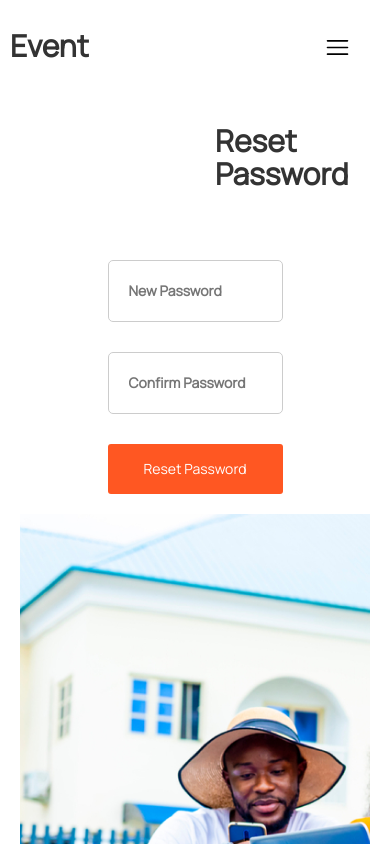
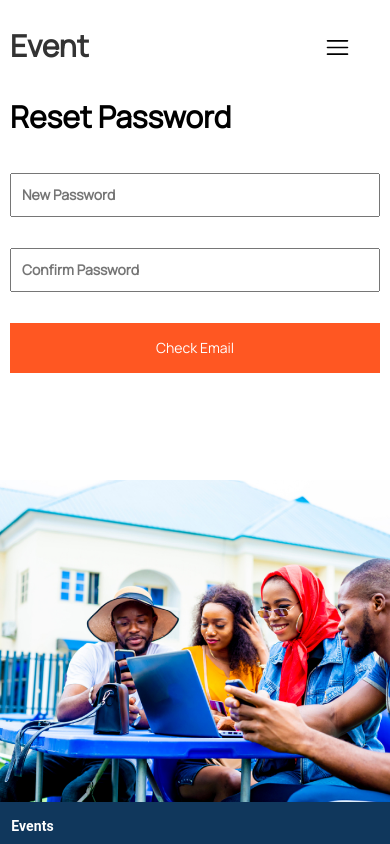
Before and after one commit to decadevs/event-booking-frontend-sq12, a React (Vite) app: page /reset-password in a window 390 px wide. Shown: the top 844 px of the page. Built offline with nearby package versions, Linux system fonts and the light colour scheme.

Commit message:
Forget-ResetPassword

```diff
--- a/src/App.css
+++ b/src/App.css
@@ -1,15 +1,15 @@
-#root {
+/* #root {
   width: 100%;
   margin: 0 auto;
   padding: 2rem;
   text-align: center;
 }
 
-  /* --primary: #10375C;
+   --primary: #10375C;
   --secondary: #FF5722;
   --white: #FFF;
   --dark: #000;
-  --gray: #c5c600; */
+  --gray: #c5c600;
 
 .logo {
   height: 6em;
@@ -44,4 +44,4 @@
 
 .read-the-docs {
   color: #888;
-}
+} */
--- a/src/App.tsx
+++ b/src/App.tsx
@@ -32,6 +32,7 @@ function App() {
         <Navbar />
           <BrowserRouter>
             <Routes>
+            {/* <Route path='/nav' element={<Navbar />} /> */}
               <Route path='' element={<DemoPage />} />
               <Route path='/dashboard' element={<DashboardPage />} />
               <Route path='/tickets' element={<Ticket />} />
--- a/src/components/Buttons/Buttons.tsx
+++ b/src/components/Buttons/Buttons.tsx
@@ -12,14 +12,13 @@ const Button: React.FC<Props> = ({
     content,
     styleType = "primary",
     height,
-    width,
     onClick,
     type,
     ...props
 }) => {
     const className = styles[styleType];
     return (
-        <button className={className} onClick={onClick} style={{ height, width }} type={type} {...props}>
+        <button className={className} onClick={onClick} style={{ height }} type={type} {...props}>
             {" "}
             {content}
         </button>
--- a/src/index.css
+++ b/src/index.css
@@ -28,14 +28,14 @@ a:hover {
   color: #535bf2;
  } */
 
-body {
+/* body {
   margin: 0;
-  display: flex;
+  display: flex; */
   /* place-items: center; */
   /* min-width: 320px;
   min-height: 100vh;
   background-color: #E5E5E5; */
-}
+/* }  */
 
 h1 {
   font-size: 3.2em;
--- a/src/pages/ForgotPassword/any.module.css
+++ b/src/pages/ForgotPassword/any.module.css
@@ -1,105 +1,84 @@
-*{
-    margin: 0;
-    padding: 0;
-    box-sizing: border-box;
+.forgotPasswordContainer{
+  display: flex;
+  margin-top: 80px;
+  padding: 0;
+
 }
-.MainWrapper{
+
+.formWrapper{
+  display: flex;
+  justify-content: center;
+  width: 50%;
+  align-items: center;
+
+}
+
+.formContainer{
+  display: flex;
+  width: 45rem;
+  height: 40rem;
+  flex-direction: column;
+
+}
+
+
+.fPTitle{
+  margin-bottom: 5rem;
+}
+.fPTitle h1{
+  font-size: 3rem;
+  font-weight: 800;
+  color:black;
+}
+.fPinputContainer{
+  display: flex;
+  flex-direction: column;
+  justify-content: space-between;
+  height:12rem;
+}
+
+.fPformInput{
+  padding: 10px;
+
+}
+.fPBtn{
+  padding:10px 0;
+  margin:0;
+  border-radius: 0;
+  background-color: #FF5722;
+  color: white;
+}
+
+.fPImageContainer{
+  width: 50%;
+}
+.passwordimage{
   width:100%;
 }
-.forgotPasswordContainer {
-    display: flex;
-    align-items: center;
+@media screen and (max-width:1028px){
+ .forgotPasswordContainer{
+    flex-direction: column;
     justify-content: center;
-    /* background-color: #E5E5E5; */    max-width: 100%;
-    /* background-color: blue; */  }
-  .formPage{
-    justify-content: center;
-    width: 100%;
-    /* background-color: blueviolet; */    /* align-items: center; */  }
-  .forgotPasswordImage {
-    width: 50%;
   }
-  .forgotPasswordForm {
-    display: flex;
-    flex-direction: column;
-    width: 50%;
-    text-align: left;
-  }
-  .formPage {
-    margin-bottom: 20px;
-    width: 7;
-  }
-  .title{
-    margin-left: 70px;
-    font-size: 30px;
-    font-weight: 900;
-  }
-  .paragraph{
-    margin-left: 70px;
-    margin-bottom: 30px;
-  }
-  label {
-    display: block;
-    margin-bottom: -11px;
-    margin-left: 100px;
-    width: 10px;
-  }
-  input {
-    display: block;
-    width: 70%;
-    padding: 20px;
-    border: 1px solid #ccc;
-    border-radius: 5px;
-    margin-left: 70px;
-    margin-bottom: 30px;
-  }
-  Button{
-    margin-left: 70px;
-  }
-  @media screen and (max-width:1024px) {
-    .forgotPasswordContainer{
-        display: flex;
-        flex-direction: column;
-        justify-content: center;
-        width: 100%;
-        margin-top: 6em;
-        overflow-y: hidden;
-    }
-    .forgotPasswordForm{
-        width: 100%;
-        text-align: center;
-        display: flex;
-        flex-direction: column;
-        justify-content: center;
-        text-align: left;
-    }
-    .title{
-      margin-left: 195px;
-      font-size: 30px;
-      font-weight: 900;
-      }
-      Button{
-    margin-left: 0;
-    width: 100%;
-    margin-bottom: 20px;
-  }
-  input {
-    display: block;
-   display: flex;
-    margin-left: 0;
-  /* align-items: center;  justify-content: center; */  width: 50%;
-  }
-  .forgotPasswordImage{
-    width: 100%;
-    margin-bottom: 20px;
-  }
-  .formPage{
+
+.fPImageContainer{
+  width: 100%;
+}
+.formWrapper{
+  justify-content: center;
+  width: 100%;
+  align-items: center;
+
+}
+.formContainer{
+  width:50%;
+  padding: 0 10px ;
+}
+
+}
+@media screen and (max-width:600px){
+  .formContainer{
     width:100%;
-    display:flex;
-    flex-direction:column;
-    align-items: center  }
-  .paragraph{
-    margin-left: 195px;
-    margin-bottom: 30px;
+    padding: 0 10px ;
   }
 }
--- a/src/pages/Reset Password/resetPassword.module.css
+++ b/src/pages/Reset Password/resetPassword.module.css
@@ -1,102 +1,89 @@
-* {
-    margin: 0;
+
+
+  .forgotPasswordContainer{
+    display: flex;
+    margin-top: 80px;
     padding: 0;
-    box-sizing: border-box;
+
   }
-  .MainWrapper {
+
+  .formWrapper{
+    display: flex;
+    justify-content: center;
+    width: 50%;
+    align-items: center;
+
+  }
+
+  .formContainer{
+    display: flex;
+    width: 45rem;
+    height: 40rem;
+    flex-direction: column;
+
+  }
+
+
+  .RPTitle{
+    margin-bottom: 3rem;
+  }
+  .RPTitle h1{
+    font-size: 3rem;
+    font-weight: 800;
+    color:black;
+  }
+  .RPinputContainer{
+    display: flex;
+    flex-direction: column;
+    justify-content: space-between;
+    height:20rem;
+
+  }
+
+  .RPformInput{
+    padding: 10px ;
+
+
+
+  }
+  .RPBtn{
+    padding:10px 0;
+    margin:0;
+    border-radius: 0;
+    background-color: #FF5722;
+    color: white;
+  }
+
+  .RPImageContainer{
+    width: 50%;
+  }
+  .passwordimage{
+    width:100%;
+  }
+  @media screen and (max-width:1028px){
+   .forgotPasswordContainer{
+      flex-direction: column;
+      justify-content: center;
+    }
+
+  .RPImageContainer{
     width: 100%;
   }
-  .resetPasswordContainer {
-    display: flex;
-    align-items: center;
-    justify-content: center;
-    /* background-color: #E5E5E5; */  max-width: 100%;
-    /* background-color: blue; */}
-  .formPage {
+  .formWrapper{
     justify-content: center;
     width: 100%;
-    /* align-items: center; */}
-  .resetPasswordImage {
-    width: 50%;
+    align-items: center;
+
   }
-  .resetPasswordForm {
-    display: flex;
-    flex-direction: column;
-    width: 50%;
-    text-align: left;
+  .formContainer{
+    width:50%;
+    padding: 0 10px ;
   }
-  .title {
-    margin-left: 70px;
-    font-size: 30px;
-    font-weight: 900;
-    margin-bottom: 70px;
+
   }
-  .input1 {
-    display: block;
-    width: 70%;
-    padding: 20px;
-    border: 1px solid #ccc;
-    border-radius: 5px;
-    margin-left: 70px;
-    margin-bottom: 30px;
-  }
-  .input2 {
-    display: block;
-    width: 70%;
-    padding: 20px;
-    border: 1px solid #ccc;
-    border-radius: 5px;
-    margin-left: 70px;
-    margin-bottom: 30px;
-  }
-  Button {
-    margin-left: 70px;
-  }
-  @media screen and (max-width: 1024px) {
-    .resetPasswordContainer {
-      display: flex;
-      flex-direction: column;
-      justify-content: center;
-      width: 100%;
-      margin-top: 6em;
-      overflow-y: hidden;
-    }
-    .resetPasswordForm {
-      width: 100%;
-      text-align: center;
-      display: flex;
-      flex-direction: column;
-      justify-content: center;
-      text-align: left;
-    }
-    .title {
-      margin-left: 195px;
-      font-size: 30px;
-      font-weight: 900;
-    }
-    Button {
-      margin-left: 0;
-      /* margin-bottom: 10px; */  }
-    .input1 {
-      display: block;
-      display: flex;
-      margin-left: 0;
-      /* align-items: center;justify-content: center; */    width: 50%;
-    }
-    .input2 {
-      display: block;
-      display: flex;
-      margin-left: 0;
-      /* align-items: center;justify-content: center; */    width: 50%;
-    }
-    .resetPasswordImage {
-      width: 100%;
-      margin-bottom: 20px;
-    }
-    .formPage {
-      width: 100%;
-      display: flex;
-      flex-direction: column;
-      align-items: center;
+  @media screen and (max-width:600px){
+    .formContainer{
+      width:100%;
+      padding: 0 10px ;
     }
   }
--- a/src/pages/Reset Password/resetPassword.tsx
+++ b/src/pages/Reset Password/resetPassword.tsx
@@ -3,19 +3,22 @@ import Navbar from "../../components/navbar/Navbar";
 import Image from "../../assets/image 1.png";
 import Button from "../../components/Buttons/Buttons";
 import ResetPassword from "./resetPassword.module.css";
+
 const resetPassword = () => {
   return (
-    <div className={ResetPassword.MainWrapper}>
-      {" "}
-      <div className={ResetPassword.resetPasswordContainer}>
-        {" "}
-        <div className={ResetPassword.resetPasswordForm}>
-          {" "}
-          <h1 className={ResetPassword.title}>Reset Password</h1>{" "}
-          <form className={ResetPassword.formPage}>
-            {" "}
-            <input
-              className={ResetPassword.input1}
+    <div className={ResetPassword.forgotPasswordContainer}>
+      <div className={ResetPassword.formWrapper}>
+        <div className={ResetPassword.formContainer}>
+          <div className={ResetPassword.RPTitle}>
+            <h1>Reset Password</h1>
+
+          </div>
+          <form className={ResetPassword.RPForm}>
+            <div className={ResetPassword.RPinputContainer}>
+              {/* <fieldset>
+          <legend >Email</legend> */}
+                <input
+              className={ResetPassword.RPformInput}
               placeholder="New Password"
               type="password"
               id="password"
@@ -23,27 +26,30 @@ const resetPassword = () => {
               required
             />{" "}
             <input
-              className={ResetPassword.input2}
+              className={ResetPassword.RPformInput}
               placeholder="Confirm Password"
               type="password"
               id="password"
               name="password"
               required
             />{" "}
-            <Button
-              content="Reset Password"
-              styleType="primary"
-              height="50px"
-              width="50%"
-              onClick={() => console.log("clicked")}
-            />{" "}
-          </form>{" "}
-        </div>{" "}
-        <div className={ResetPassword.resetPasswordImage}>
-          {" "}
-          <img src={Image} alt="Forgot Password" />{" "}
-        </div>{" "}
-      </div>{" "}
+            {/* </fieldset> */}
+                <Button
+                className={ResetPassword.RPBtn}
+                  content="Check Email"
+                  styleType="primary"
+                  height="50px"
+                  width="45rem"
+                  onClick={() => console.log("clicked")}
+                />
+            </div>
+          </form>
+         </div>
+       </div>
+
+     <div className={ResetPassword.RPImageContainer}>
+        <img className={ResetPassword.passwordimage} src={Image} alt="Forgot Password" />
+       </div>
     </div>
   );
 };
```
Also changed, not shown: src/pages/ForgotPassword/ForgotPassword.tsx (+25 -24 lines).
